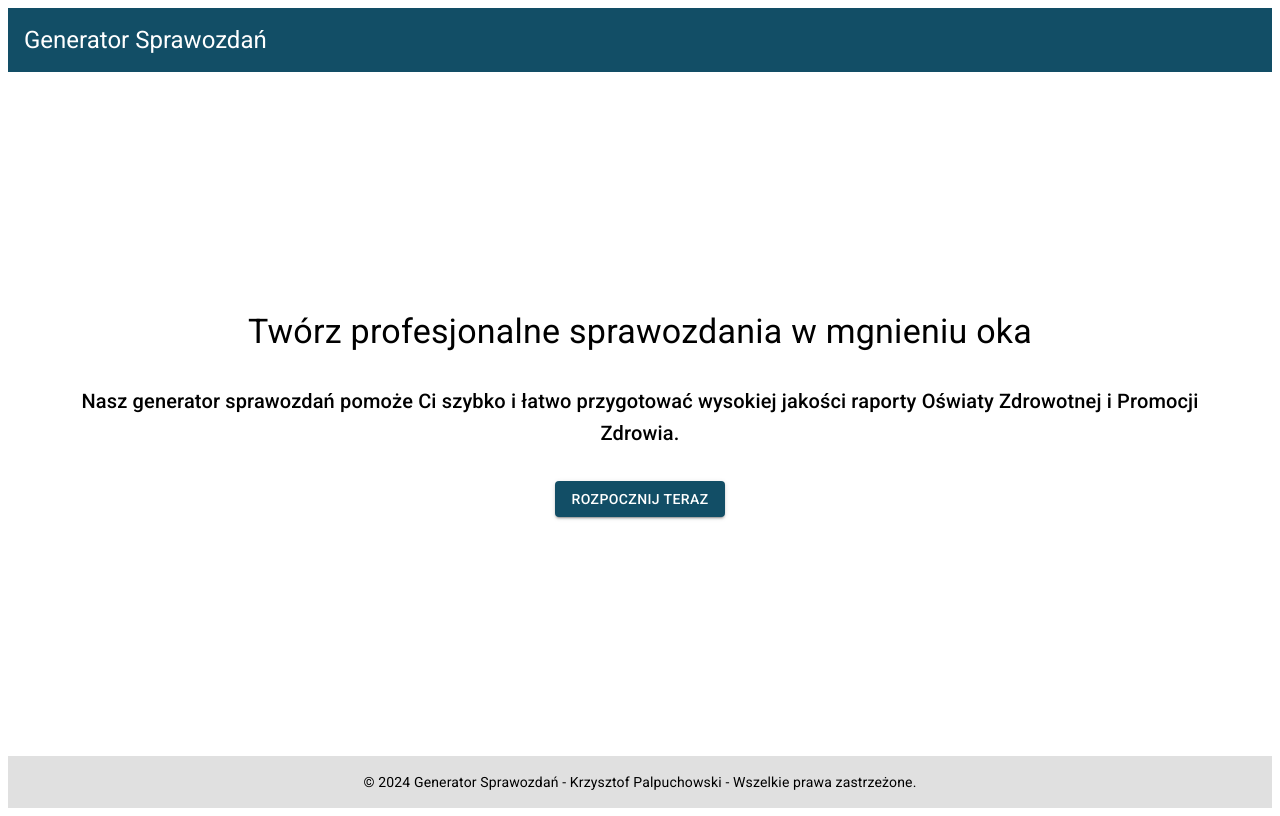
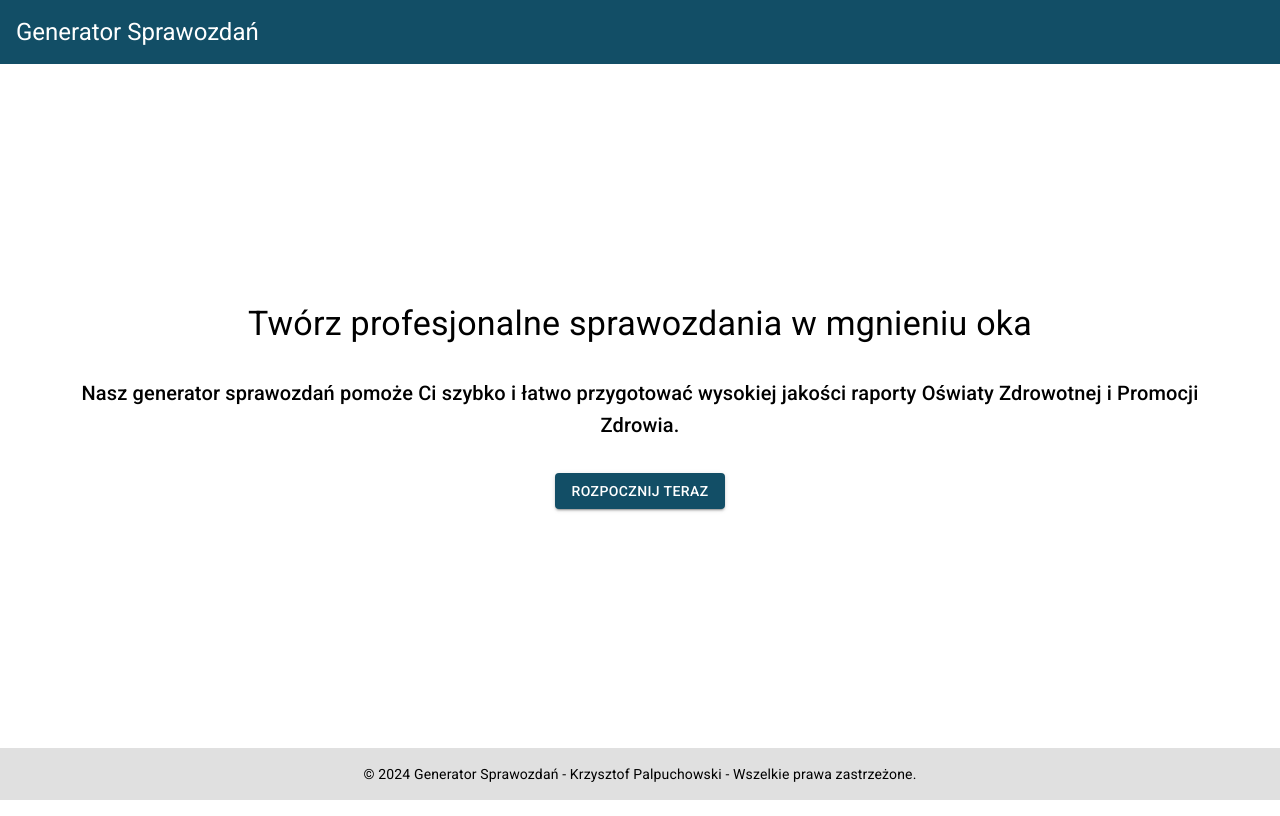
Before and after one commit to Soberek/edureport-app, a React (Vite) app: page / in a window 1280 px wide. Built offline with nearby package versions, Linux system fonts and the light colour scheme.

Commit message:
style: margin 0 on body, no bg animation (for now at least)

```diff
--- a/src/index.css
+++ b/src/index.css
@@ -2,9 +2,13 @@
   background: linear-gradient(270deg, #124e66, #d3d9d4);
   background-size: 400% 400%;
 
-  -webkit-animation: site_bg 30s ease infinite;
+  /* -webkit-animation: site_bg 30s ease infinite;
   -moz-animation: site_bg 30s ease infinite;
-  animation: site_bg 30s ease infinite;
+  animation: site_bg 30s ease infinite; */
+}
+
+body {
+  margin: 0;
 }
 
 @-webkit-keyframes site_bg {
```
